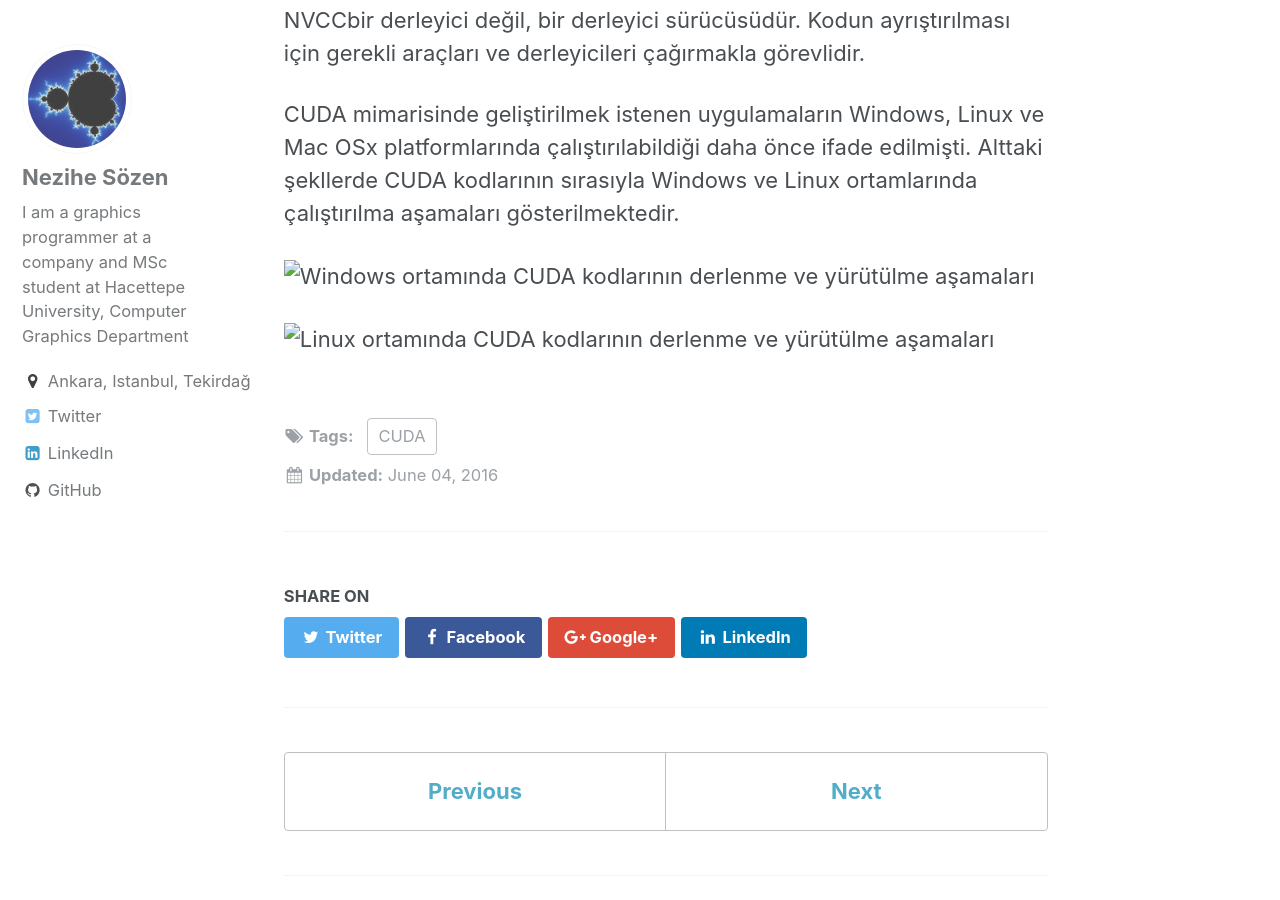
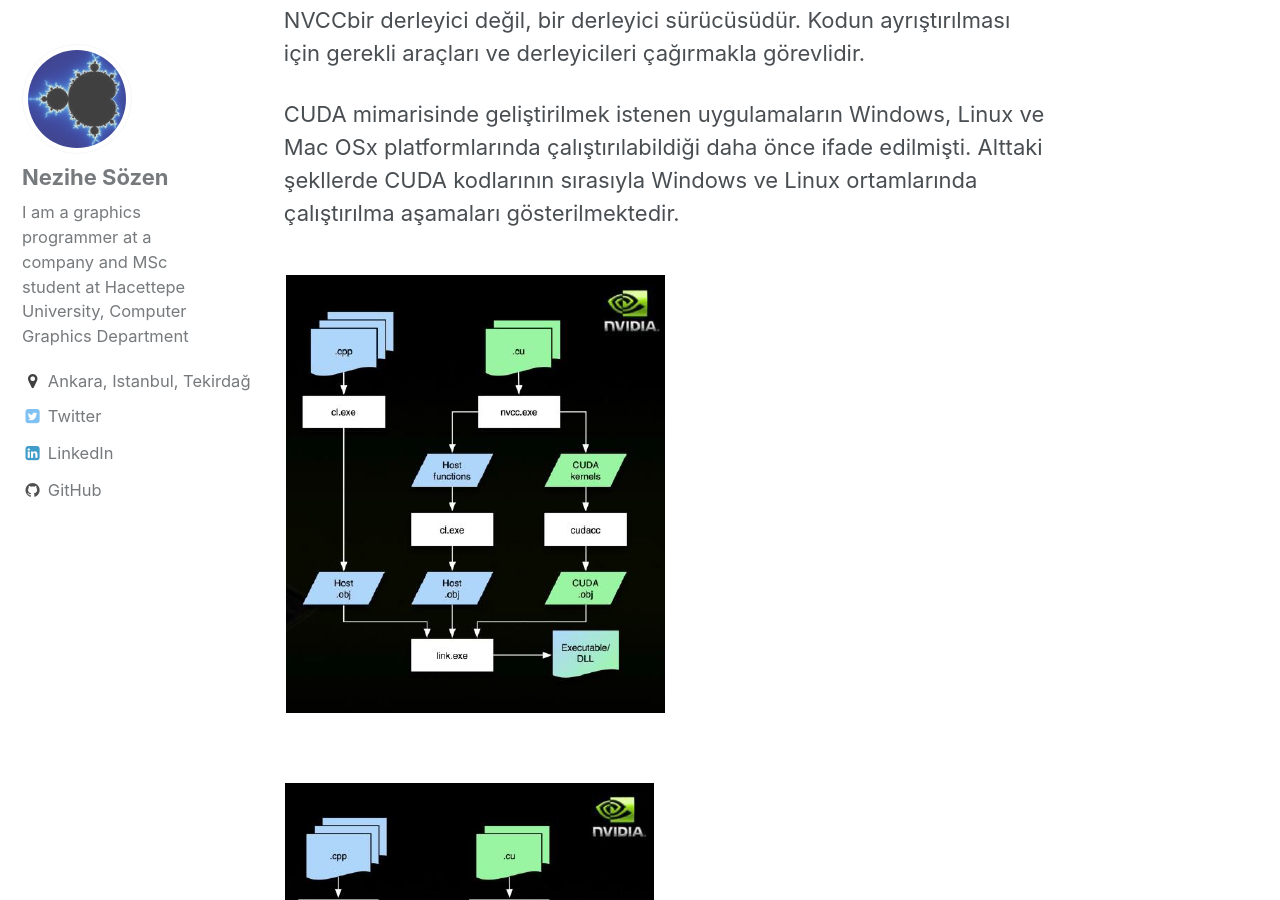
Before and after one commit to NeziheSozen/nezihesozen.github.io, a Jekyll site: the page built from _posts/2016-06-04-cuda-4.md, in a window 1280 px wide and 900 px high, scrolled down 395 px. Built offline with Jekyll 4.4.1, drawn with Linux system fonts in a browser that asks for light colours; comment, search, counter and statistics services are not loaded.

Commit message:
Update 2016-06-04-cuda-4.md

```diff
--- a/_posts/2016-06-04-cuda-4.md
+++ b/_posts/2016-06-04-cuda-4.md
@@ -12,6 +12,10 @@ NVCCbir derleyici değil, bir derleyici sürücüsüdür. Kodun ayrıştırılma
 
 CUDA mimarisinde geliştirilmek istenen uygulamaların Windows, Linux ve Mac OSx platformlarında çalıştırılabildiği daha önce ifade edilmişti. Alttaki şekllerde  CUDA kodlarının sırasıyla Windows ve Linux ortamlarında çalıştırılma aşamaları gösterilmektedir.
 
-![Windows ortamında CUDA kodlarının derlenme ve yürütülme aşamaları](images/cuda13.png)
+<figure>
+    <a href="/assets/images/avatar.jpg"><img src="/assets/images/cuda13.png"></a>
+</figure>
 
-![Linux ortamında CUDA kodlarının derlenme ve yürütülme aşamaları](images/cuda14.png)
+<figure>
+    <a href="/assets/images/avatar.jpg"><img src="/assets/images/cuda14.png"></a>
+</figure>
```
